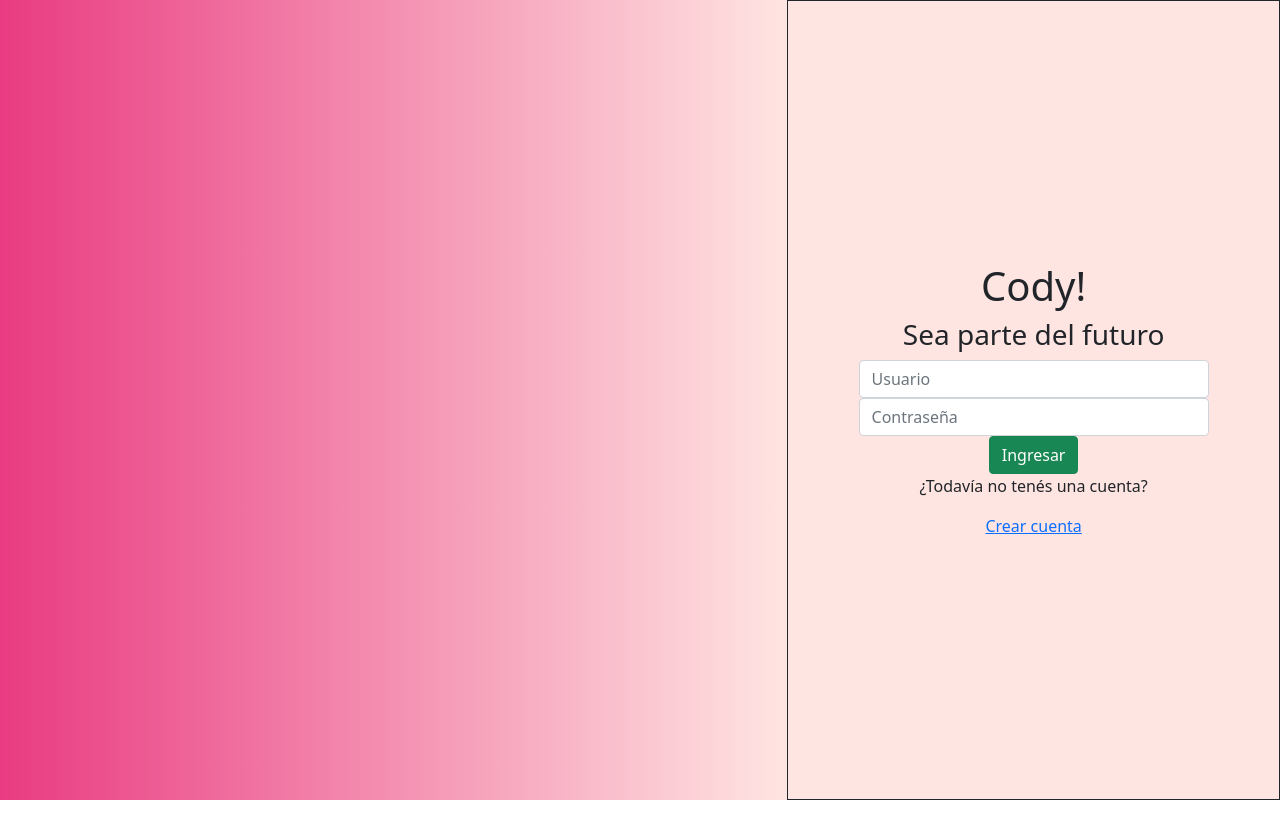
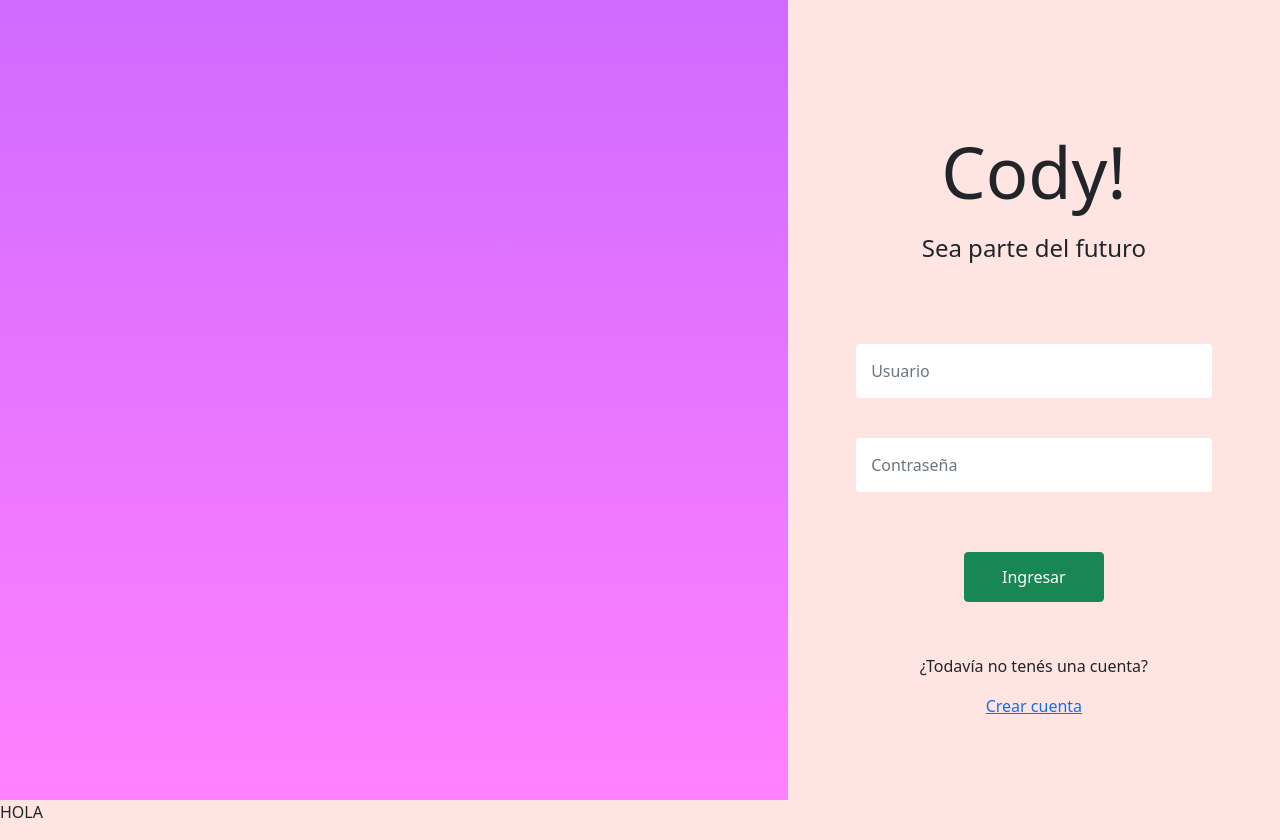
Before and after one commit to PercudaniAlejo/cody-website, a React (Create React App) app: page / in a window 1280 px wide. Before the commit the page ends 800 px from the top, so only its background shows below. Built offline with nearby package versions, Linux system fonts and the light colour scheme.

Commit message:
home esquematizado

```diff
--- a/src/App.css
+++ b/src/App.css
@@ -1,11 +1,28 @@
+@import url("https://fonts.googleapis.com/css2?family=Quicksand&display=swap");
+
 body {
-  background-color: #ffe5e2;
+  font-family: "Quicksand", sans-serif;
+  background-color: #ffe5e2 !important;
+}
+
+.App,
+.main {
+  width: 100%;
+  height: 100vh;
   text-align: center;
 }
 
-.App {
-  width: 100%;
-  height: 100vh;
+.container__login {
+  height: 80%;
+  margin-top: 100px !important;
+}
+
+.titleCody {
+  font-size: calc(3.2rem + 1.5vw);
+}
+.subtitleCody {
+  margin-top: 20px;
+  font-size: 1.5rem;
 }
 
 /* LEFT (carrousel) */
@@ -13,14 +30,26 @@ body {
 .column__carrousel {
   width: 100%;
   height: 100%;
-  /* background-color: #e93b81; */
-  background: linear-gradient(90deg, #e93b81, #ffe5e2);
+  /* background-color: #d06aff; */
+  background: linear-gradient(180deg, #d06aff, #ff81ff);
 }
 
 .column__login {
   background-color: #ffe5e2;
   width: 800px;
-  border: 1px solid;
+}
+
+.form-group > .form-control {
+  margin: 20px;
+  padding: 15px;
+  border: none;
+  width: 80%;
+}
+
+.form-group > .btn {
+  margin-top: 40px;
+  height: 50px;
+  width: 140px;
 }
 
 /* RIGHT (login) */
--- a/src/App.js
+++ b/src/App.js
@@ -4,6 +4,7 @@ import Home from './home.js'
 function App() {
   return (<div>
     <Home />
+    <p>HOLA</p>
     </div>);
 }
 
--- a/src/components/Home/home-login.js
+++ b/src/components/Home/home-login.js
@@ -3,29 +3,29 @@ import React from 'react'
 function Login(){
     return(
         <div className="column__login row justify-content-center align-items-center m-0">
-        <div className="container__login">
+        <div className="container__login row align-item-end">
             <div className="login__header">
                 <div className="login__header__container">
-                    <h1 className=""> Cody! </h1>
-                     <h3> Sea parte del futuro </h3>
-              </div>
+                    <h1 className="titleCody"> Cody! </h1>
+                    <h3 className="subtitleCody"> Sea parte del futuro </h3>
+                </div>
             </div>
             <div className="login">
                <form class="form-horizontal m-0">
                    <div className="form-group">
-                        <input type="text" className="form-control d-inline w-75 " name="user" placeholder="Usuario" />
+                        <input type="text" className="form-control d-inline" name="user" placeholder="Usuario" />
                     </div>
                     <div className="form-group">
-                        <input type="password" className="form-control  d-inline w-75" name="psw" placeholder="Contraseña" />
+                        <input type="password" className="form-control d-inline" name="psw" placeholder="Contraseña" />
                     </div>
                     <div className="form-group">
                         <button className="btn btn-success left"> Ingresar </button>
                     </div>
                 </form>
-                <div className="container__register">
-                    <p> ¿Todavía no tenés una cuenta? </p>
-                    <a href="#"> Crear cuenta </a>
-                </div>
+            </div>
+            <div className="container__register">
+                <p> ¿Todavía no tenés una cuenta? </p>
+                <a href="#"> Crear cuenta </a>
             </div>
         </div>
         </div>
--- a/src/home.js
+++ b/src/home.js
@@ -4,9 +4,11 @@ import Login from './components/Home/home-login'
 
 function Home(){
     return(
-        <div className="App d-flex p-0 m-0">
-            <Carrousel />
-            <Login />
+        <div className="App">
+            <div className="main d-flex p-0 m-0">
+                <Carrousel />
+                <Login />
+            </div>
         </div>
     );
 }
```
